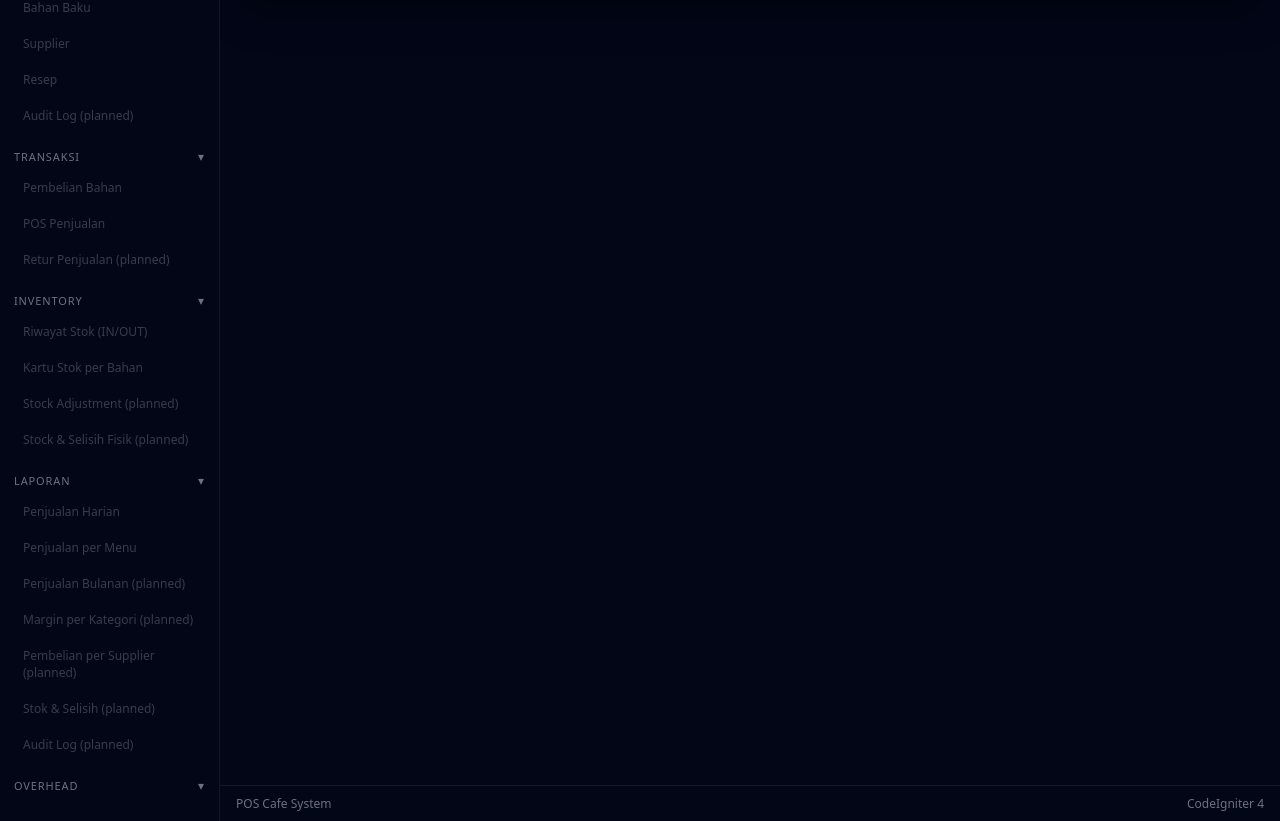
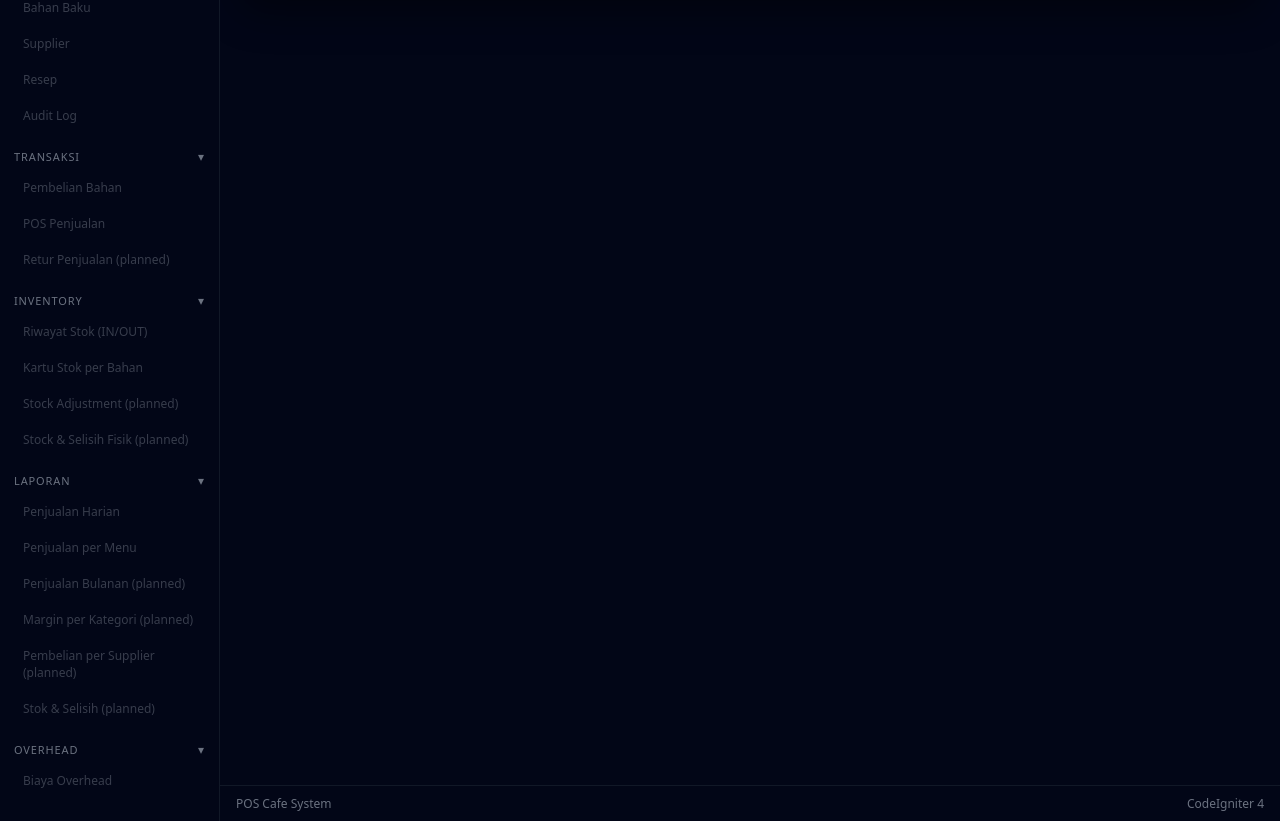
Before and after one commit to sotyarama/ci4-local, a CodeIgniter 4 app: the page made by app/Views/audit_logs/index.php in a window 1280 px wide. Shown: the part 280-1101 px from the top of the page. Run offline with PHP 8.4 and a stand-in for CodeIgniter, Linux system fonts and the light colour scheme; the template is opened without the code that fills it, so the values that code supplies are empty; some libraries are stand-ins or nearby versions.

Commit message:
Add audit log menu link

```diff
--- a/app/Views/layouts/main.php
+++ b/app/Views/layouts/main.php
@@ -355,7 +355,7 @@
                 <a href="<?= site_url('master/raw-materials') ?>" class="nav-link small <?= $menuAllowed('master') ? '' : 'disabled-link'; ?> <?= $isActive(['master/raw-materials']) ? 'active' : ''; ?>">Bahan Baku</a>
                 <a href="<?= site_url('master/suppliers') ?>" class="nav-link small <?= $menuAllowed('master') ? '' : 'disabled-link'; ?> <?= $isActive(['master/suppliers']) ? 'active' : ''; ?>">Supplier</a>
                 <a href="<?= site_url('master/recipes') ?>" class="nav-link small <?= $menuAllowed('master') ? '' : 'disabled-link'; ?> <?= $isActive(['master/recipes']) ? 'active' : ''; ?>">Resep</a>
-                <a href="#" class="nav-link small disabled-link" title="Planned">Audit Log (planned)</a>
+                <a href="<?= site_url('audit-logs') ?>" class="nav-link small <?= $menuAllowed('master') ? '' : 'disabled-link'; ?> <?= $isActive(['audit-logs']) ? 'active' : ''; ?>">Audit Log</a>
             </div>
 
             <div class="nav-section-title collapsible" data-target="transactions">
@@ -387,7 +387,6 @@
                 <a href="#" class="nav-link small disabled-link" title="Planned">Margin per Kategori (planned)</a>
                 <a href="#" class="nav-link small disabled-link" title="Planned">Pembelian per Supplier (planned)</a>
                 <a href="#" class="nav-link small disabled-link" title="Planned">Stok & Selisih (planned)</a>
-                <a href="#" class="nav-link small disabled-link" title="Planned">Audit Log (planned)</a>
             </div>
 
             <div class="nav-section-title collapsible" data-target="overhead">
```
